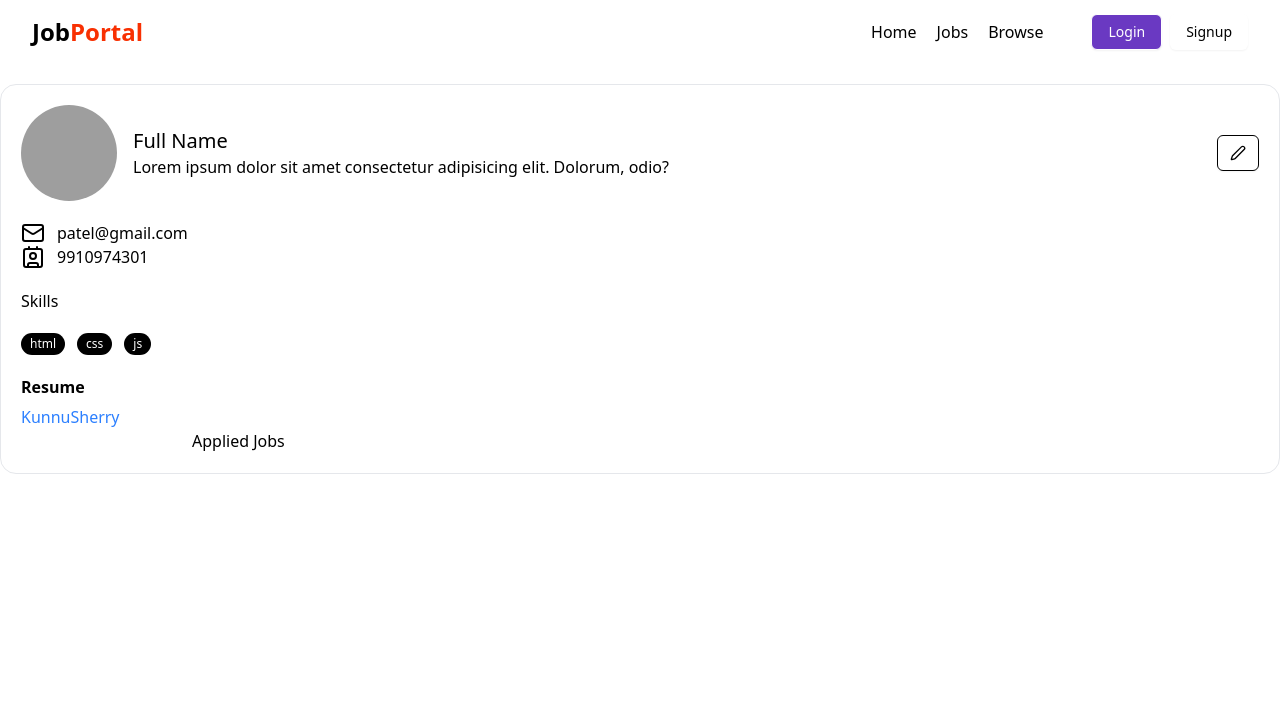
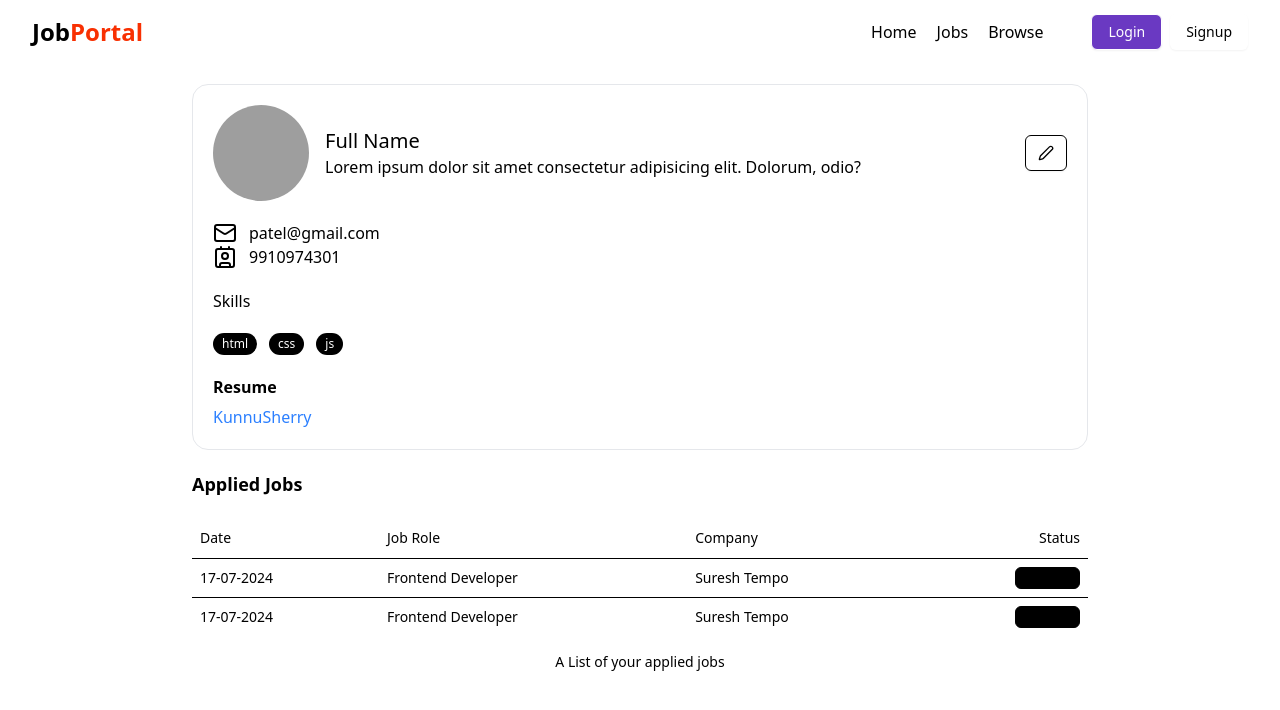
Before and after one commit to KunnuSherry/MERN-Stack, a React (Vite) app in the folder 01_JobPortalWebsite/frontend/: page /profile in a window 1280 px wide. Shown: the top 710 px of the page. Built offline with nearby package versions, Linux system fonts and the light colour scheme; grey boxes are pictures that could not be loaded.

Commit message:
01_JobPortalWebsite - Profile Page and JobDescription page done

```diff
--- a/01_JobPortalWebsite/frontend/src/App.jsx
+++ b/01_JobPortalWebsite/frontend/src/App.jsx
@@ -7,6 +7,7 @@
 import Jobs from './components/Jobs'
 import Browse from './components/Browse'
 import Profile from './components/Profile'
+import JobDescription from './components/JobDescription'
 
 function App() {
 
@@ -32,6 +33,10 @@
       element: <Browse/>
     },
     {
+      path: '/description/:id',
+      element: <JobDescription/>
+    },
+    {
       path: '/profile',
       element: <Profile />
     }
--- /dev/null
+++ b/01_JobPortalWebsite/frontend/src/components/JobDescription.jsx
@@ -0,0 +1,46 @@
+import React from 'react'
+import { Badge } from './ui/badge'
+import { Button } from './ui/button'
+
+const JobDescription = () => {
+    const isApplied = true;
+    return (
+        <div className='max-w-7xl mx-auto my-10'>
+            <h1 className='font-bold text-xl'>Title</h1>
+            <div className='flex items-center gap-10 justify-between'>
+                <div className='flex items-center gap-2 mt-4'>
+                    <Badge className="text-blue-700 font-bold bg-blue-100 hover:bg-blue-200 hover:shadow-lg transform hover:-translate-y-1 transition-all duration-300 animate-slide-in-left" variant="ghost">                    12 Positions
+                    </Badge>
+                    <Badge className="text-[#f83002] font-bold bg-red-100 hover:bg-red-200 hover:shadow-lg transform hover:-translate-y-1 transition-all duration-300 delay-100 animate-slide-in-up" variant="ghost">
+                        Part Time
+                    </Badge>
+                    <Badge className="text-[#7209b7] font-bold bg-purple-100 hover:bg-purple-200 hover:shadow-lg transform hover:-translate-y-1 transition-all duration-300 delay-200 animate-slide-in-right" variant="ghost">
+                        24 LPA
+                    </Badge>
+                </div>
+                <Button className={
+                    isApplied ? "bg-green-200 text-black cursor-not-allowed" : "bg-black text-white cursor-pointer"
+                } disabled={
+                    isApplied ? true : false
+                }>
+                    {
+                        isApplied ? 'Already Applied' : 'Apply Now'}
+                </Button>
+
+            </div>
+            <h1 className='vorder-b-2 border-b-gray-300 font-medium py-4'>Job Description</h1>
+            <div>
+                <h1 className='font-bold my-1'>Role:<span className='pl-4 font-normal'>Frontend Developer</span></h1>
+                <h1 className='font-bold my-1'>Location:<span className='pl-4 font-normal'>Frontend Developer</span></h1>
+                <h1 className='font-bold my-1'>Description:<span className='pl-4 font-normal'>Frontend Developer</span></h1>
+                <h1 className='font-bold my-1'>Experience:<span className='pl-4 font-normal'>Frontend Developer</span></h1>
+                <h1 className='font-bold my-1'>Salary:<span className='pl-4 font-normal'>Frontend Developer</span></h1>
+                <h1 className='font-bold my-1'>Total Applicants:<span className='pl-4 font-normal'>Frontend Developer</span></h1>
+                <h1 className='font-bold my-1'>Posted Date:<span className='pl-4 font-normal'>Frontend Developer</span></h1>
+            </div>
+
+        </div>
+    )
+}
+
+export default JobDescription
--- a/01_JobPortalWebsite/frontend/src/components/Profile.jsx
+++ b/01_JobPortalWebsite/frontend/src/components/Profile.jsx
@@ -5,6 +5,7 @@
 import { Pen, Mail, Contact } from 'lucide-react';
 import { Badge } from './ui/badge';
 import { Label } from './ui/label';
+import AppliedJobsTable from './profile/AppliedJobsTable';
 
 const Profile = () => {
     const skills = ['html', 'css', 'js']
@@ -12,7 +13,7 @@
     return (
         <div>
             <Navbar />
-            <div className='max-w-7xl mx-auto bg-white border border-gray-200 rounded-2xl my-5 p-5'>
+            <div className='max-w-4xl mx-auto bg-white border border-gray-200 rounded-2xl my-5 p-5'>
                 <div className='flex justify-between items-center'>
                     {/* Left side: Avatar + Name + Description */}
                     <div className='flex items-center gap-4'>
@@ -36,7 +37,7 @@
                         <span>patel@gmail.com</span>
                     </div>
                     <div className='flex items-center gap-3'>
-                        <Contact/>
+                        <Contact />
                         <span>9910974301</span>
                     </div>
                 </div>
@@ -44,7 +45,7 @@
                     <h1>Skills</h1>
                     <div className='flex items-center gap-3 my-5'>
                         {
-                            skills.length!=0 ? skills.map((item, index)=><Badge className="rounded-full bg-black text-white" key={index}>{item}</Badge>) : (<h1>NA</h1>)
+                            skills.length != 0 ? skills.map((item, index) => <Badge className="rounded-full bg-black text-white" key={index}>{item}</Badge>) : (<h1>NA</h1>)
                         }
                     </div>
                 </div>
@@ -54,10 +55,12 @@
                         isResume ? <a className='text-blue-500 w-full hover:underline' href="https://youtube.com/kunnusherry" target='blank'>KunnuSherry</a> : (<h1>NA</h1>)
                     }
                 </div>
-                <div className='max-w-4xl mx-auto bg-white rounded-2xl'>
-                    <h1>Applied Jobs</h1>
-                    {/* Application Table */}
-                </div>
+
+            </div>
+            <div className='max-w-4xl mx-auto bg-white rounded-2xl'>
+                <h1 className='font-bold text-lg my-5'>Applied Jobs</h1>
+                {/* Application Table */}
+                <AppliedJobsTable />
             </div>
         </div>
     );
--- a/01_JobPortalWebsite/frontend/src/components/jobPage/Job.jsx
+++ b/01_JobPortalWebsite/frontend/src/components/jobPage/Job.jsx
@@ -3,8 +3,11 @@
 import { Button } from '../ui/button'
 import { Avatar, AvatarImage } from '../ui/avatar'
 import { Badge } from '../ui/badge'
+import { useNavigate } from 'react-router-dom'
 
 const Job = () => {
+    const navigate = useNavigate();
+    const jobId = "kfnajksahdjkshauiodhsa";
     return (
         <div className='p-5 rounded-md shadow-xl bg-white border-gray-100'>
             <div className='flex items-center justify-between'>
@@ -39,7 +42,7 @@
                 </Badge>
             </div>
             <div className='flex items-center gap-4 mt-4'>
-                <Button variant="outline" >
+                <Button onClick={()=>navigate(`/description/${jobId}`)} variant="outline" >
                     Details
                 </Button>
                 <Button className="bg-[#7209b7] text-white">
--- /dev/null
+++ b/01_JobPortalWebsite/frontend/src/components/profile/AppliedJobsTable.jsx
@@ -0,0 +1,46 @@
+import React from 'react'
+import { Table, TableCaption, TableHead, TableHeader, TableRow, TableBody, TableCell } from '../ui/table'
+import { Badge } from '../ui/badge'
+
+const AppliedJobsTable = () => {
+  return (
+    <div>
+        <Table>
+            <TableCaption>
+                A List of your applied jobs
+            </TableCaption>
+            <TableHeader>
+                <TableRow>
+                    <TableHead>Date</TableHead>
+                    <TableHead>Job Role</TableHead>
+                    <TableHead>Company</TableHead>
+                    <TableHead className="text-right">Status</TableHead>
+                </TableRow>
+            </TableHeader>
+            <TableBody>
+                {
+                    [1,2].map((item, index)=>(
+                        <TableRow>
+                            <TableCell>
+                                17-07-2024
+                            </TableCell>
+                            <TableCell>
+                                Frontend  Developer
+                            </TableCell>
+                            <TableCell>
+                                Suresh Tempo
+                            </TableCell>
+                            <TableCell className="text-right">
+                                <Badge className="bg-black" variant="ghost">Selected</Badge>
+                            </TableCell>
+                        </TableRow>
+                    ))
+                }
+
+            </TableBody>
+        </Table>
+    </div>
+  )
+}
+
+export default AppliedJobsTable
--- /dev/null
+++ b/01_JobPortalWebsite/frontend/src/components/ui/table.jsx
@@ -0,0 +1,121 @@
+import * as React from "react"
+
+import { cn } from "@/lib/utils"
+
+function Table({
+  className,
+  ...props
+}) {
+  return (
+    <div data-slot="table-container" className="relative w-full overflow-x-auto">
+      <table
+        data-slot="table"
+        className={cn("w-full caption-bottom text-sm", className)}
+        {...props} />
+    </div>
+  );
+}
+
+function TableHeader({
+  className,
+  ...props
+}) {
+  return (
+    <thead
+      data-slot="table-header"
+      className={cn("[&_tr]:border-b", className)}
+      {...props} />
+  );
+}
+
+function TableBody({
+  className,
+  ...props
+}) {
+  return (
+    <tbody
+      data-slot="table-body"
+      className={cn("[&_tr:last-child]:border-0", className)}
+      {...props} />
+  );
+}
+
+function TableFooter({
+  className,
+  ...props
+}) {
+  return (
+    <tfoot
+      data-slot="table-footer"
+      className={cn("bg-muted/50 border-t font-medium [&>tr]:last:border-b-0", className)}
+      {...props} />
+  );
+}
+
+function TableRow({
+  className,
+  ...props
+}) {
+  return (
+    <tr
+      data-slot="table-row"
+      className={cn(
+        "hover:bg-muted/50 data-[state=selected]:bg-muted border-b transition-colors",
+        className
+      )}
+      {...props} />
+  );
+}
+
+function TableHead({
+  className,
+  ...props
+}) {
+  return (
+    <th
+      data-slot="table-head"
+      className={cn(
+        "text-foreground h-10 px-2 text-left align-middle font-medium whitespace-nowrap [&:has([role=checkbox])]:pr-0 [&>[role=checkbox]]:translate-y-[2px]",
+        className
+      )}
+      {...props} />
+  );
+}
+
+function TableCell({
+  className,
+  ...props
+}) {
+  return (
+    <td
+      data-slot="table-cell"
+      className={cn(
+        "p-2 align-middle whitespace-nowrap [&:has([role=checkbox])]:pr-0 [&>[role=checkbox]]:translate-y-[2px]",
+        className
+      )}
+      {...props} />
+  );
+}
+
+function TableCaption({
+  className,
+  ...props
+}) {
+  return (
+    <caption
+      data-slot="table-caption"
+      className={cn("text-muted-foreground mt-4 text-sm", className)}
+      {...props} />
+  );
+}
+
+export {
+  Table,
+  TableHeader,
+  TableBody,
+  TableFooter,
+  TableHead,
+  TableRow,
+  TableCell,
+  TableCaption,
+}
```
